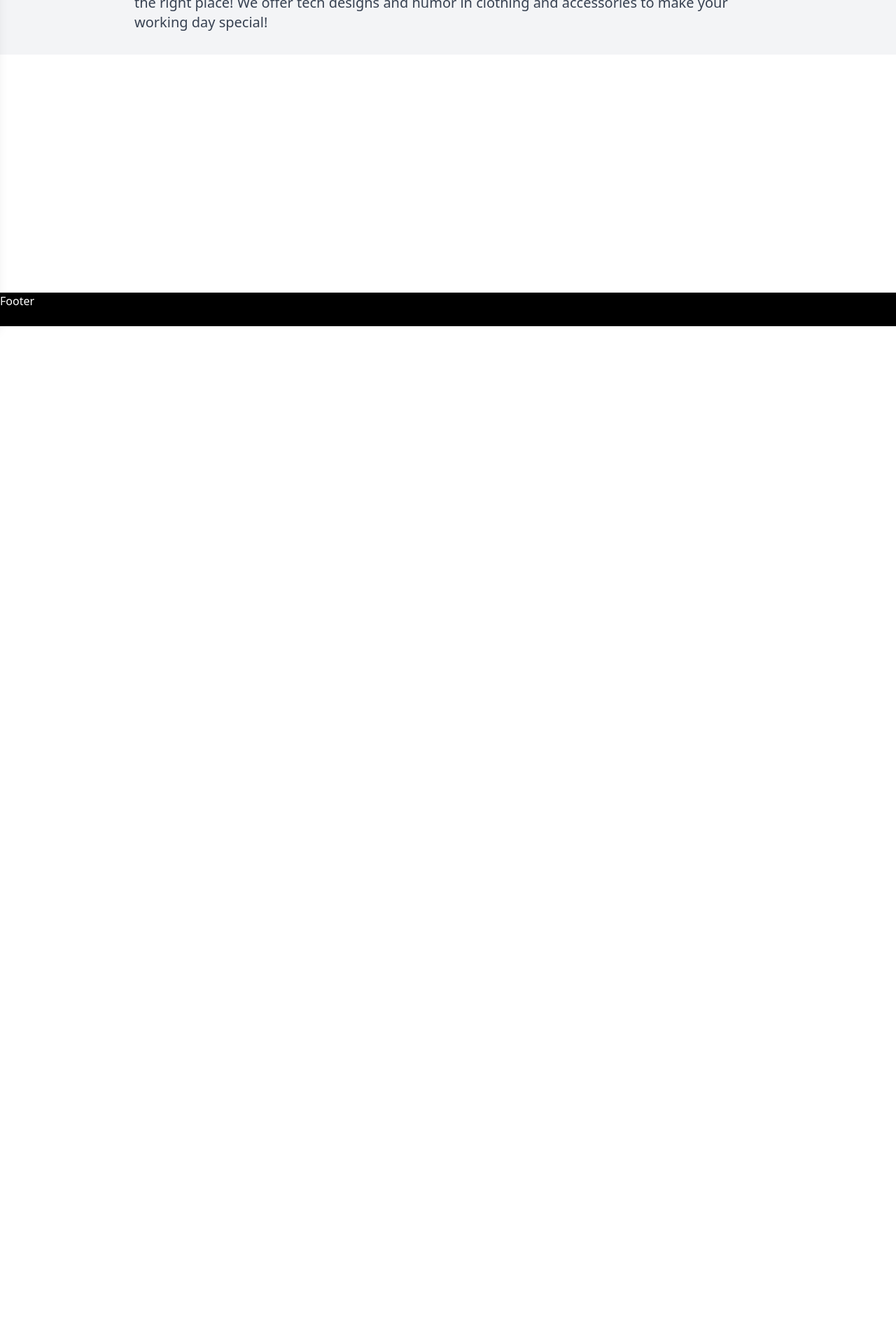
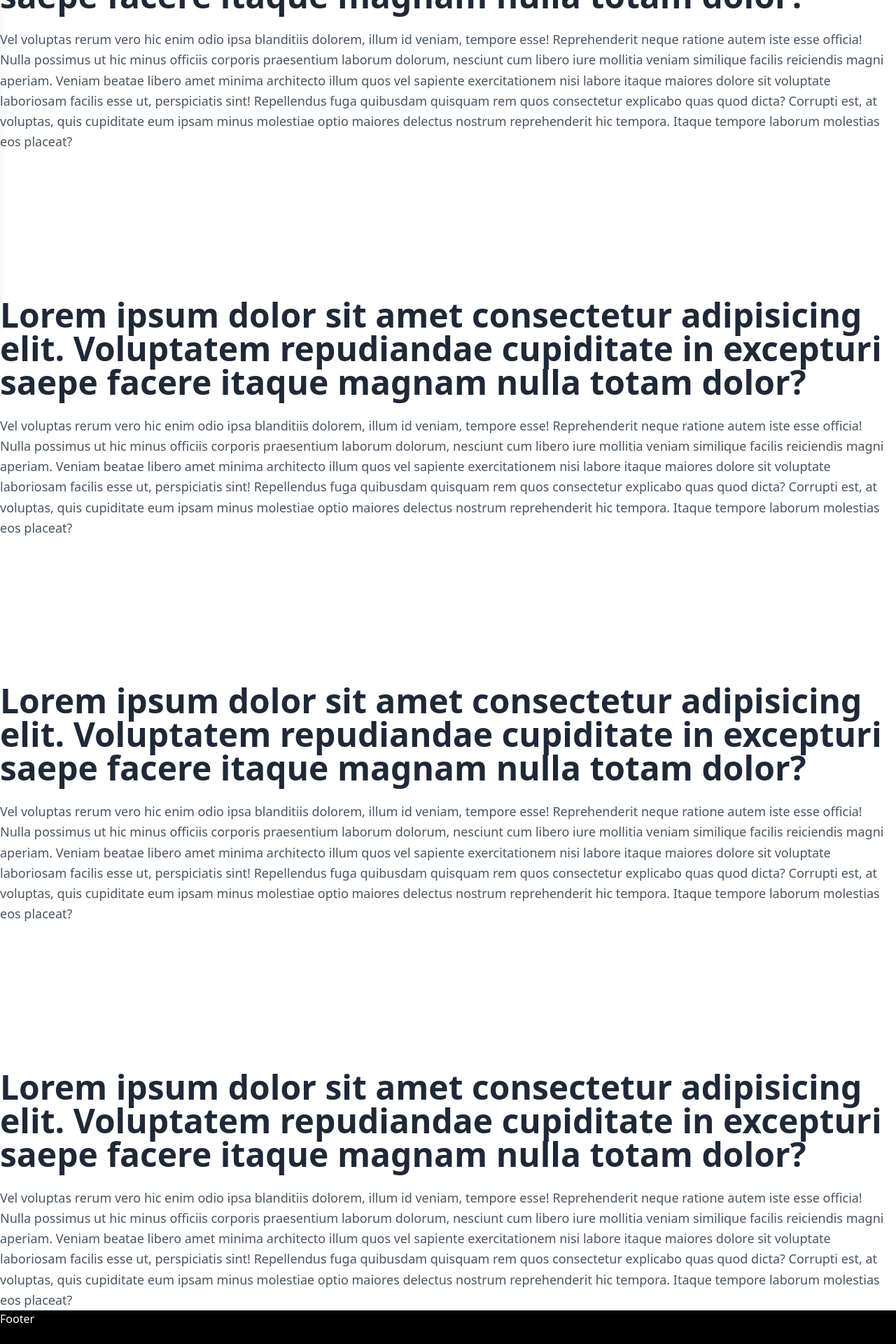
Before and after one commit to StefanHritcu/Consiglio-di-Quartiere-Bracciano-Nuova, a React (Vite) app in the folder frontend/: page / in a window 1280 px wide. Shown: the part 334-2254 px from the top of the page at 70% size. Before the commit the page ends 800 px from the top, so only its background shows below. Built offline with nearby package versions, Linux system fonts and the light colour scheme.

Commit message:
add: homepage text example

```diff
--- a/frontend/src/pages/HomePage.jsx
+++ b/frontend/src/pages/HomePage.jsx
@@ -1,10 +1,85 @@
-import InfoDescription from "./homePageCOMPONENTS/InfoDescription";
-
 function HomePage() {
   return (
     <>
       <div className="mt-24 sm:mt-38 xl:mt-52 h-auto">
-        <InfoDescription />
+        <h1 className="text-3xl sm:text-4xl xl:text-5xl font-bold text-gray-800 leading-tight mb-6">
+          Lorem ipsum dolor sit amet consectetur adipisicing elit. Voluptatem
+          repudiandae cupiditate in excepturi saepe facere itaque magnam nulla
+          totam dolor?
+        </h1>
+        <p className="text-lg text-gray-600 leading-relaxed">
+          Vel voluptas rerum vero hic enim odio ipsa blanditiis dolorem, illum
+          id veniam, tempore esse! Reprehenderit neque ratione autem iste esse
+          officia! Nulla possimus ut hic minus officiis corporis praesentium
+          laborum dolorum, nesciunt cum libero iure mollitia veniam similique
+          facilis reiciendis magni aperiam. Veniam beatae libero amet minima
+          architecto illum quos vel sapiente exercitationem nisi labore itaque
+          maiores dolore sit voluptate laboriosam facilis esse ut, perspiciatis
+          sint! Repellendus fuga quibusdam quisquam rem quos consectetur
+          explicabo quas quod dicta? Corrupti est, at voluptas, quis cupiditate
+          eum ipsam minus molestiae optio maiores delectus nostrum reprehenderit
+          hic tempora. Itaque tempore laborum molestias eos placeat?
+        </p>
+      </div>
+      <div className="mt-24 sm:mt-38 xl:mt-52 h-auto">
+        <h1 className="text-3xl sm:text-4xl xl:text-5xl font-bold text-gray-800 leading-tight mb-6">
+          Lorem ipsum dolor sit amet consectetur adipisicing elit. Voluptatem
+          repudiandae cupiditate in excepturi saepe facere itaque magnam nulla
+          totam dolor?
+        </h1>
+        <p className="text-lg text-gray-600 leading-relaxed">
+          Vel voluptas rerum vero hic enim odio ipsa blanditiis dolorem, illum
+          id veniam, tempore esse! Reprehenderit neque ratione autem iste esse
+          officia! Nulla possimus ut hic minus officiis corporis praesentium
+          laborum dolorum, nesciunt cum libero iure mollitia veniam similique
+          facilis reiciendis magni aperiam. Veniam beatae libero amet minima
+          architecto illum quos vel sapiente exercitationem nisi labore itaque
+          maiores dolore sit voluptate laboriosam facilis esse ut, perspiciatis
+          sint! Repellendus fuga quibusdam quisquam rem quos consectetur
+          explicabo quas quod dicta? Corrupti est, at voluptas, quis cupiditate
+          eum ipsam minus molestiae optio maiores delectus nostrum reprehenderit
+          hic tempora. Itaque tempore laborum molestias eos placeat?
+        </p>
+      </div>
+      <div className="mt-24 sm:mt-38 xl:mt-52 h-auto">
+        <h1 className="text-3xl sm:text-4xl xl:text-5xl font-bold text-gray-800 leading-tight mb-6">
+          Lorem ipsum dolor sit amet consectetur adipisicing elit. Voluptatem
+          repudiandae cupiditate in excepturi saepe facere itaque magnam nulla
+          totam dolor?
+        </h1>
+        <p className="text-lg text-gray-600 leading-relaxed">
+          Vel voluptas rerum vero hic enim odio ipsa blanditiis dolorem, illum
+          id veniam, tempore esse! Reprehenderit neque ratione autem iste esse
+          officia! Nulla possimus ut hic minus officiis corporis praesentium
+          laborum dolorum, nesciunt cum libero iure mollitia veniam similique
+          facilis reiciendis magni aperiam. Veniam beatae libero amet minima
+          architecto illum quos vel sapiente exercitationem nisi labore itaque
+          maiores dolore sit voluptate laboriosam facilis esse ut, perspiciatis
+          sint! Repellendus fuga quibusdam quisquam rem quos consectetur
+          explicabo quas quod dicta? Corrupti est, at voluptas, quis cupiditate
+          eum ipsam minus molestiae optio maiores delectus nostrum reprehenderit
+          hic tempora. Itaque tempore laborum molestias eos placeat?
+        </p>
+      </div>
+      <div className="mt-24 sm:mt-38 xl:mt-52 h-auto">
+        <h1 className="text-3xl sm:text-4xl xl:text-5xl font-bold text-gray-800 leading-tight mb-6">
+          Lorem ipsum dolor sit amet consectetur adipisicing elit. Voluptatem
+          repudiandae cupiditate in excepturi saepe facere itaque magnam nulla
+          totam dolor?
+        </h1>
+        <p className="text-lg text-gray-600 leading-relaxed">
+          Vel voluptas rerum vero hic enim odio ipsa blanditiis dolorem, illum
+          id veniam, tempore esse! Reprehenderit neque ratione autem iste esse
+          officia! Nulla possimus ut hic minus officiis corporis praesentium
+          laborum dolorum, nesciunt cum libero iure mollitia veniam similique
+          facilis reiciendis magni aperiam. Veniam beatae libero amet minima
+          architecto illum quos vel sapiente exercitationem nisi labore itaque
+          maiores dolore sit voluptate laboriosam facilis esse ut, perspiciatis
+          sint! Repellendus fuga quibusdam quisquam rem quos consectetur
+          explicabo quas quod dicta? Corrupti est, at voluptas, quis cupiditate
+          eum ipsam minus molestiae optio maiores delectus nostrum reprehenderit
+          hic tempora. Itaque tempore laborum molestias eos placeat?
+        </p>
       </div>
     </>
   );
```
